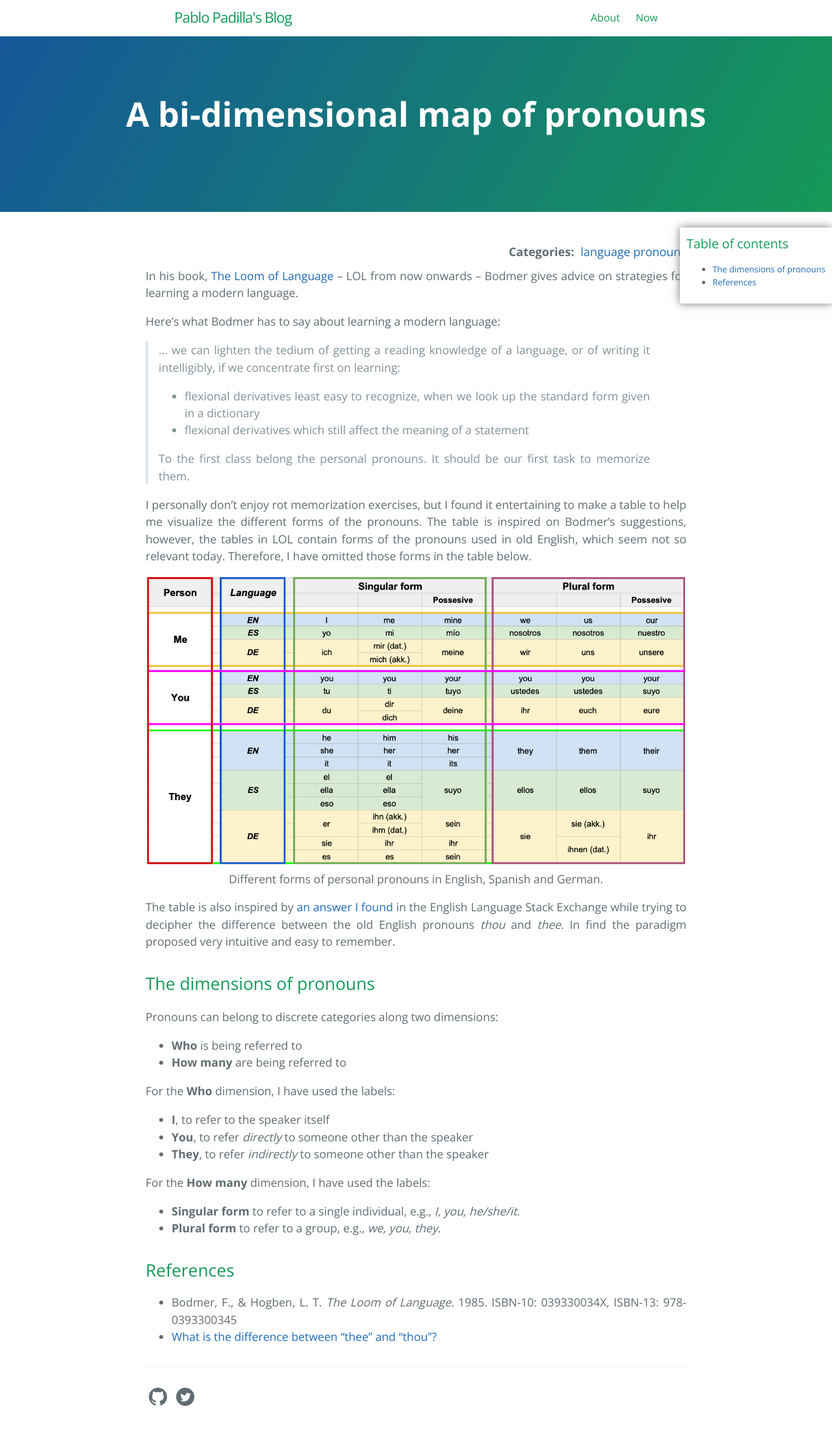
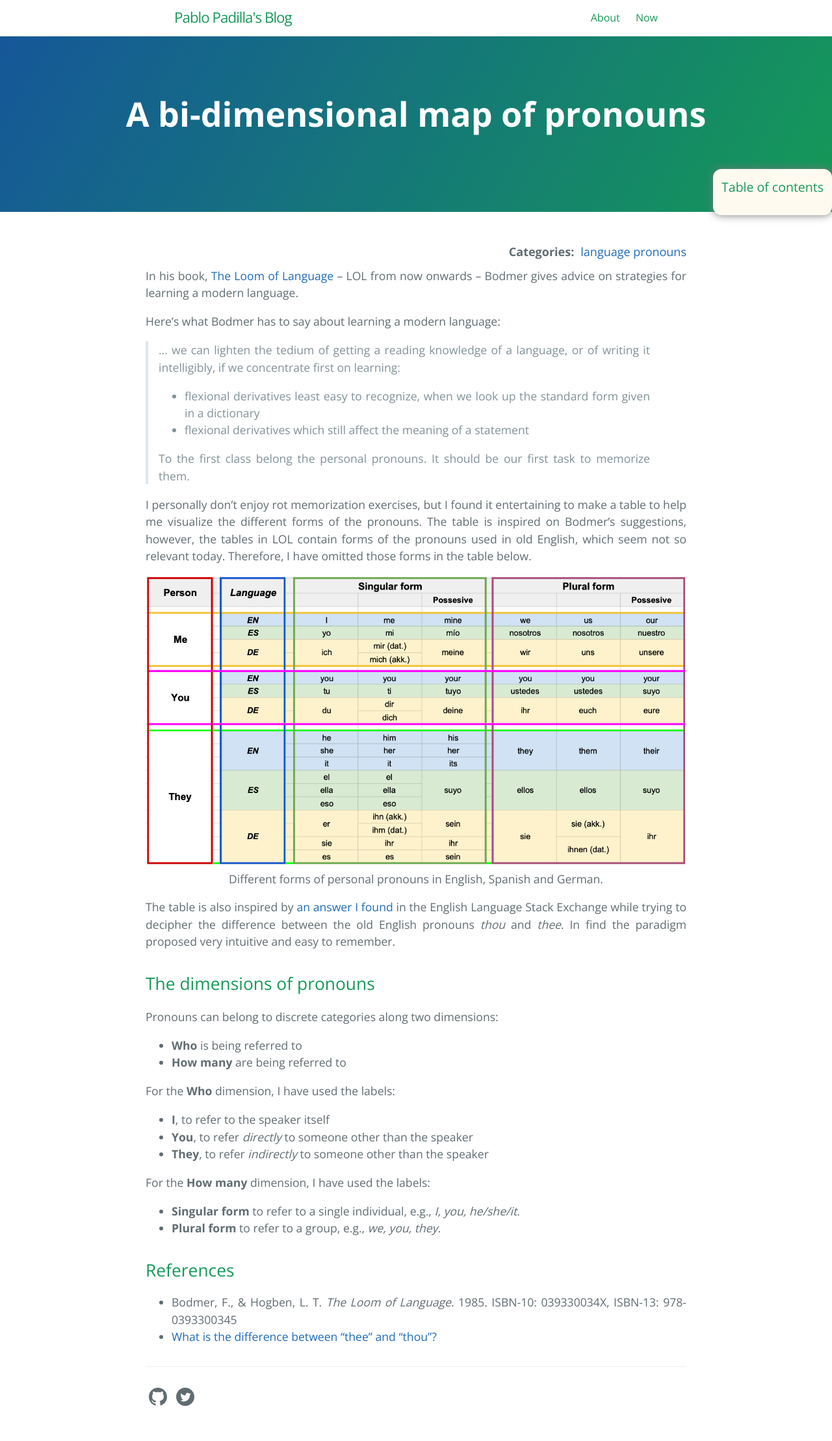
Before and after one commit to pgpbpadilla/pgpbpadilla.github.io, a Jekyll site: the page built from language/_posts/2021-06-14-bodmer-lol-pronouns.liquid.md, in a window 1280 px wide. Shown: the whole page at 65% size. Built offline with Jekyll 4.4.1, drawn with Linux system fonts in a browser that asks for light colours; comment, search, counter and statistics services are not loaded; the table of contents is made by our own code.

Commit message:
chg: toc: hide toc by default, show more levels, css tweaks

```diff
--- a/_config.yml
+++ b/_config.yml
@@ -66,7 +66,7 @@ exclude:
 
 toc:
   min_level: 1
-  max_level: 3
+  max_level: 6
   ordered_list: false
   no_toc_section_class: no_toc_section
   list_id: toc
--- a/_layouts/post.liquid.html
+++ b/_layouts/post.liquid.html
@@ -7,8 +7,10 @@ comments: true
         window.addEventListener("DOMContentLoaded", (_) => {
             let tocTitle = document.querySelector('nav.toc h2');
             let toc = document.querySelector('nav.toc ul');
+            // hide TOC contents by default
+            toc.style.display = 'none';
 
-            // Hide TOC contents when the TOC title is clicked
+            // toggle TOC contents visibility when the title is clicked
             tocTitle.addEventListener("click", (_) => {
                 if (toc.style.display === 'block') {
                     toc.style.display = 'none';
--- a/_sass/toc.scss
+++ b/_sass/toc.scss
@@ -1,12 +1,13 @@
 nav.toc {
   position: fixed;
+  top: 20em;
   right: 0;
-  top: 350px;
-  background-color: white;
+  padding: 1em;
+  background-color: floralwhite;
   max-width: 50%;
-  max-height: 80%;
-  padding: 10px;
+  max-height: 25em;
+  border-radius: 1em;
   box-shadow: 0 0 1em #777777;
+  font-size: small;
   overflow: auto;
-  font-size: small;
 }
```
